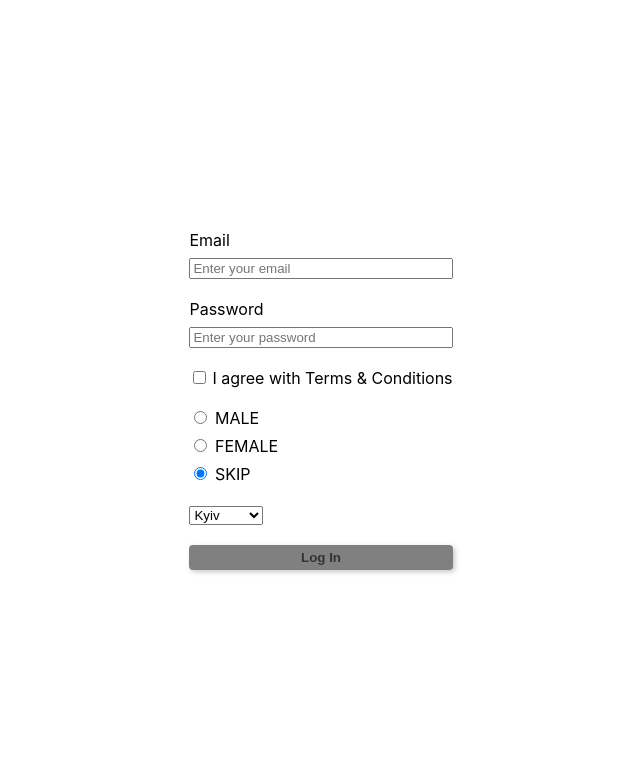
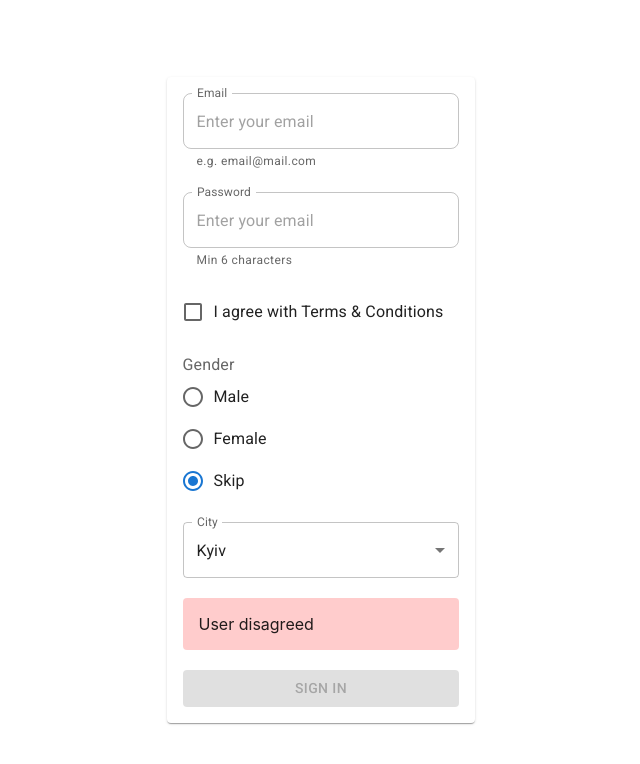
Before and after one commit to ProDmAnd/goit-react-bootcamp-36, a React (Create React App) app: page / in a window 1280 px wide. Shown: the top 764 px of the page, without its empty margins (319-959 px from the left). Built offline with nearby package versions, Linux system fonts and the light colour scheme.

Commit message:
Added MUI form

```diff
--- a/src/App.jsx
+++ b/src/App.jsx
@@ -1,5 +1,6 @@
 import { Counter, Wrapper } from 'components';
 import ControlledForm from 'components/ControlledForm/ControlledForm';
+import MUIForm from 'components/MUIForm/MUIForm';
 import UncontrolledForm from 'components/UncontrolledForm/UncontrolledForm';
 
 export const App = () => {
@@ -8,7 +9,8 @@ export const App = () => {
       {/* <Counter /> */}
       {/* <Counter initialValue={10} increment={10} /> */}
       {/* <UncontrolledForm /> */}
-      <ControlledForm />
+      {/* <ControlledForm /> */}
+      <MUIForm/>
     </Wrapper>
   );
 };
--- /dev/null
+++ b/src/components/MUIForm/MUIForm.jsx
@@ -0,0 +1,157 @@
+import styled from '@emotion/styled';
+import {
+  Button,
+  Checkbox,
+  FormControl,
+  FormControlLabel,
+  InputLabel,
+  MenuItem,
+  Paper,
+  Select,
+  TextField,
+  styled as muiStyled,
+  FormLabel,
+  RadioGroup,
+  Radio,
+} from '@mui/material';
+import { CITY_OPTIONS, GENDER_OPTIONS } from 'constants/loginForm';
+import React, { Component } from 'react';
+import requestImitator from 'utils/requestImitator';
+import css from './MUIForm.module.css';
+
+const Box = styled.div`
+  padding: 1rem;
+  border-radius: 4px;
+  background-color: #3333;
+`;
+
+const CustomizedTextField = muiStyled(TextField)({
+  '& .MuiOutlinedInput-root': {
+    borderRadius: 8,
+  },
+});
+
+const INITIAL_STATE = {
+  email: '',
+  password: '',
+  agree: false,
+  gender: GENDER_OPTIONS.skip,
+  city: CITY_OPTIONS.Kyiv,
+};
+
+class MUIForm extends Component {
+  state = { ...INITIAL_STATE };
+
+  handleChangeValue = event => {
+    const { name, value } = event.target;
+    this.setState({ [name]: value });
+  };
+
+  handleChangeChecked = event => {
+    const { name, checked } = event.target;
+    this.setState({ [name]: checked });
+  };
+
+  handleSubmit = async event => {
+    event.preventDefault();
+    const request = await requestImitator(this.state);
+    console.log(request);
+    this.setState({ ...INITIAL_STATE });
+  };
+
+  render() {
+    const { email, password, agree, gender, city } = this.state;
+    const canSubmit =
+      email && password.length > 5 && agree && gender !== GENDER_OPTIONS.skip;
+
+    return (
+      <Paper style={{ padding: '1rem' }}>
+        <form className={css.form}>
+          <CustomizedTextField
+            variant="outlined"
+            label="Email"
+            name="email"
+            type="email"
+            placeholder="Enter your email"
+            value={email}
+            helperText="e.g. email@mail.com"
+            onChange={this.handleChangeValue}
+            InputLabelProps={{ shrink: true }}
+          />
+          <CustomizedTextField
+            variant="outlined"
+            label="Password"
+            type="password"
+            name="password"
+            placeholder="Enter your email"
+            helperText="Min 6 characters"
+            value={password}
+            onChange={this.handleChangeValue}
+            InputLabelProps={{ shrink: true }}
+          />
+          <FormControlLabel
+            control={<Checkbox />}
+            label="I agree with Terms & Conditions"
+            name="agree"
+            checked={agree}
+            onChange={this.handleChangeChecked}
+          />
+          <FormControl>
+            <FormLabel id="demo-radio-buttons-group-label">Gender</FormLabel>
+            <RadioGroup
+              aria-labelledby="demo-radio-buttons-group-label"
+              defaultValue={gender}
+              name="gender"
+              onChange={this.handleChangeValue}
+            >
+              {Object.keys(GENDER_OPTIONS).map(key => {
+                const value = GENDER_OPTIONS[key];
+                return (
+                  <FormControlLabel
+                    key={key}
+                    style={{ textTransform: 'capitalize' }}
+                    value={value}
+                    control={<Radio />}
+                    label={value}
+                  />
+                );
+              })}
+            </RadioGroup>
+          </FormControl>
+          <FormControl>
+            <InputLabel id="city-field">City</InputLabel>
+            <Select
+              id="city-field"
+              value={city}
+              name="city"
+              label="City"
+              onChange={this.handleChangeValue}
+              style={{ textTransform: 'capitalize' }}
+            >
+              {Object.keys(CITY_OPTIONS).map(key => {
+                const value = CITY_OPTIONS[key];
+                return (
+                  <MenuItem
+                    style={{ textTransform: 'capitalize' }}
+                    key={key}
+                    value={value}
+                  >
+                    {value}
+                  </MenuItem>
+                );
+              })}
+            </Select>
+          </FormControl>
+          <Box style={{ backgroundColor: agree ? '#0f03' : '#f003' }}>
+            User {agree ? 'agreed' : 'disagreed'}
+          </Box>
+          <Button type="submit" variant="contained" disabled={!canSubmit}>
+            Sign In
+          </Button>
+        </form>
+      </Paper>
+    );
+  }
+}
+
+export default MUIForm;
--- /dev/null
+++ b/src/components/MUIForm/MUIForm.module.css
@@ -0,0 +1,5 @@
+.form {
+    display: flex;
+    flex-direction: column;
+    gap: 20px;
+}
--- a/src/index.js
+++ b/src/index.js
@@ -1,10 +1,27 @@
 import React from 'react';
 import ReactDOM from 'react-dom/client';
 import { App } from 'App';
+// Fonts for Material UI
+import '@fontsource/roboto/300.css';
+import '@fontsource/roboto/400.css';
+import '@fontsource/roboto/500.css';
+import '@fontsource/roboto/700.css';
+
 import './index.css';
+import { createTheme, ThemeProvider } from '@mui/material';
+
+const theme = createTheme({
+  breakpoints: {
+    values: {
+      lg: 1000,
+    },
+  },
+});
 
 ReactDOM.createRoot(document.getElementById('root')).render(
   <React.StrictMode>
-    <App />
+    <ThemeProvider theme={theme}>
+      <App />
+    </ThemeProvider>
   </React.StrictMode>
 );
--- /dev/null
+++ b/src/utils/requestImitator.js
@@ -0,0 +1,5 @@
+export default function requestImitator(data, delay = 1500) {
+  return new Promise((resolve, reject) => {
+    setTimeout(() => resolve(data), delay);
+  });
+}
```
